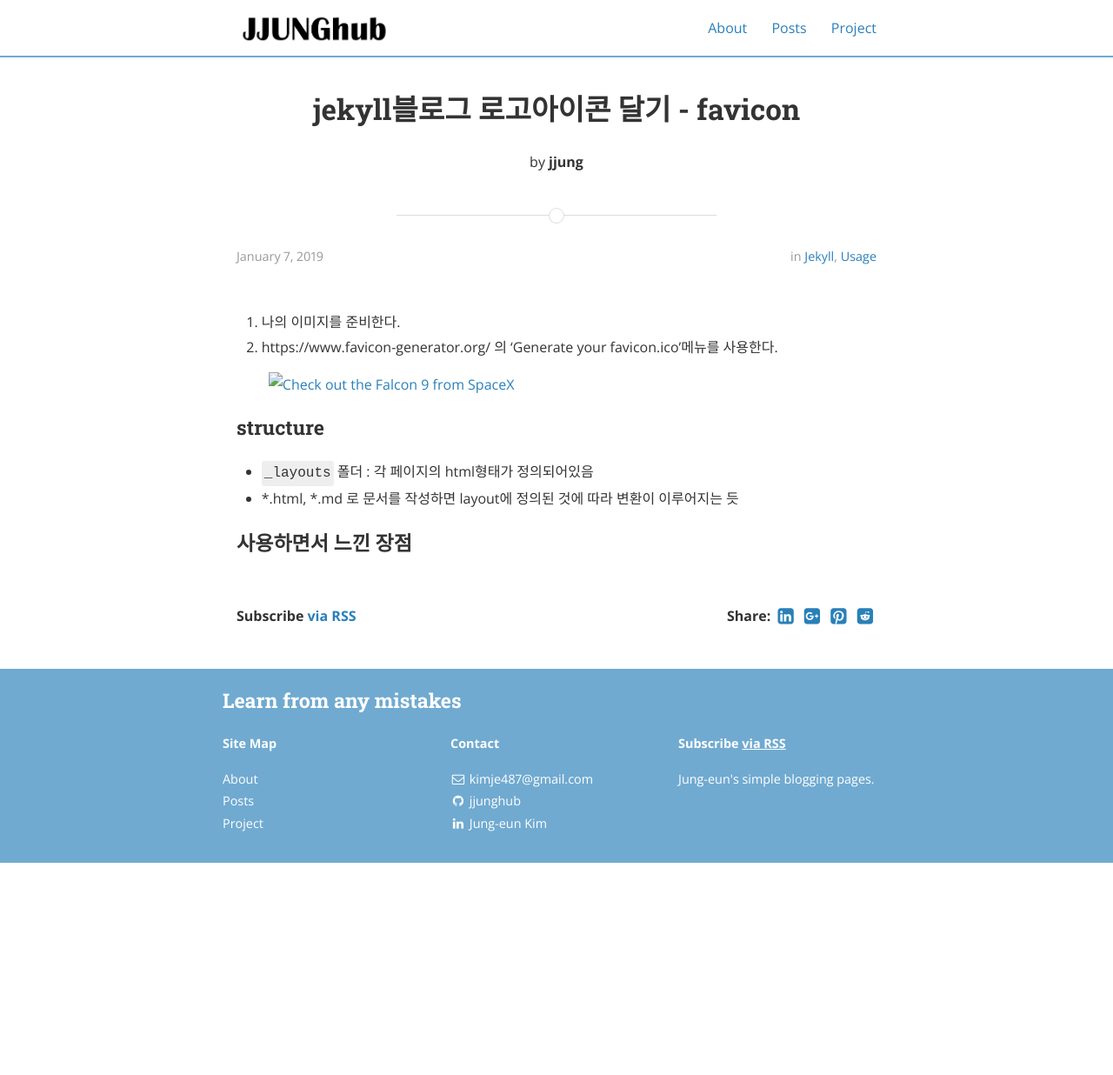
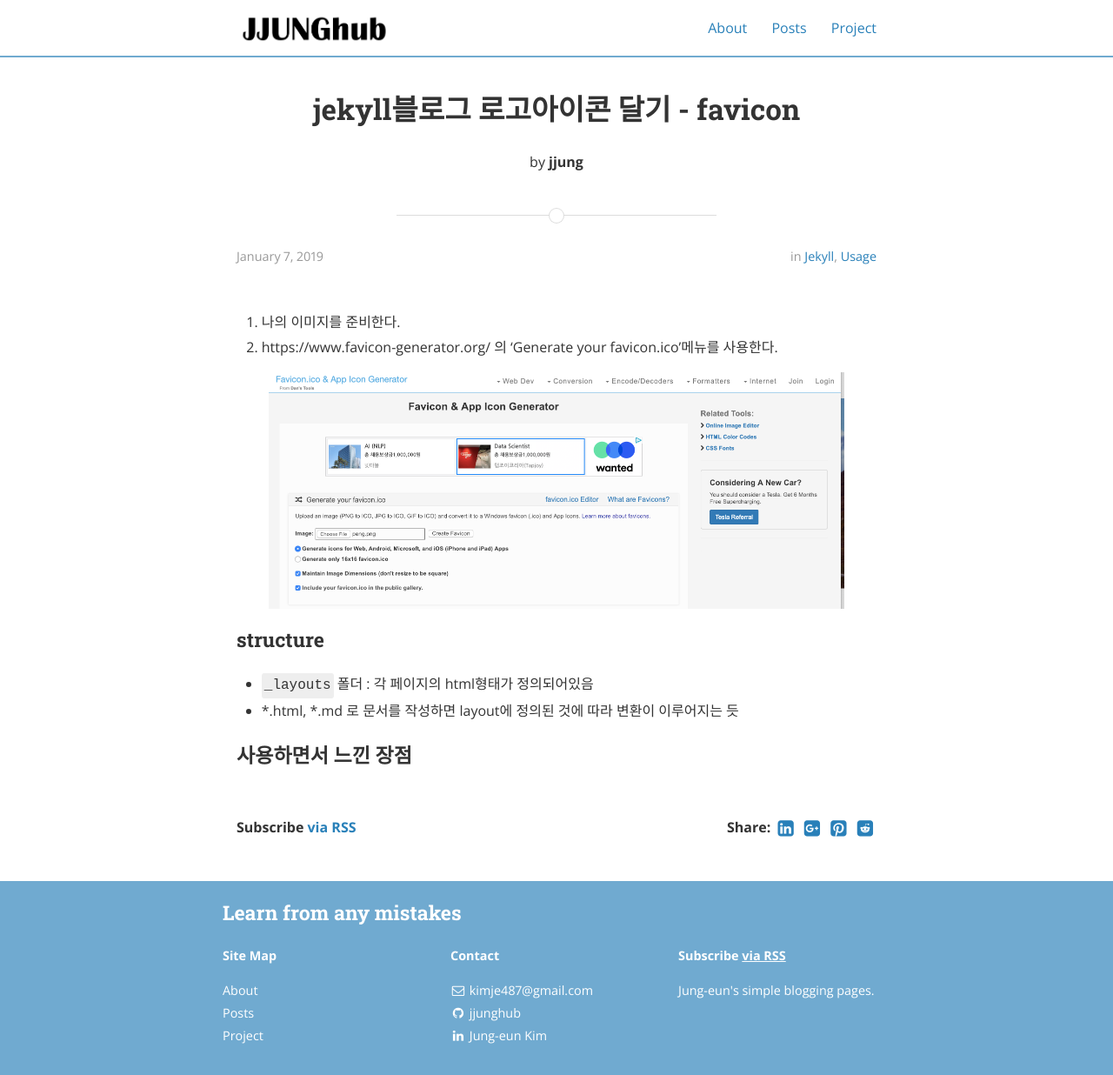
Before and after one commit to jjunghub/blog, a Jekyll site: the page built from _posts/2021-01-08-favicon.markdown, in a window 1280 px wide. Shown: the whole page at 87% size. Built offline with Jekyll 4.4.1, drawn with Linux system fonts in a browser that asks for light colours; nearby versions of some CDN libraries; before the commit the page ends 992 px from its top, so only the background shows below that.

Commit message:
insert img from github source

```diff
--- a/_posts/2021-01-08-favicon.markdown
+++ b/_posts/2021-01-08-favicon.markdown
@@ -9,8 +9,8 @@ categories: [jekyll, usage]
 1. 나의 이미지를 준비한다.
 2. https://www.favicon-generator.org/ 의 'Generate your favicon.ico'메뉴를 사용한다.
 
-<a href="//jjunghub.github.io/blog/assets/favicon.jpg" data-lightbox="falcon9-large" data-title="Check out the Falcon 9 from SpaceX">
-  <img src="//jjunghub.github.io/blog/assets/favicon.jpg" title="Check out the Falcon 9 from SpaceX">
+<a href="//jjunghub.github.io/blog/assets/favicon.png" data-lightbox="falcon9-large" data-title="Check out the Falcon 9 from SpaceX">
+  <img src="//jjunghub.github.io/blog/assets/favicon.png" title="Check out the Falcon 9 from SpaceX">
 </a>
 
 ### structure
```
